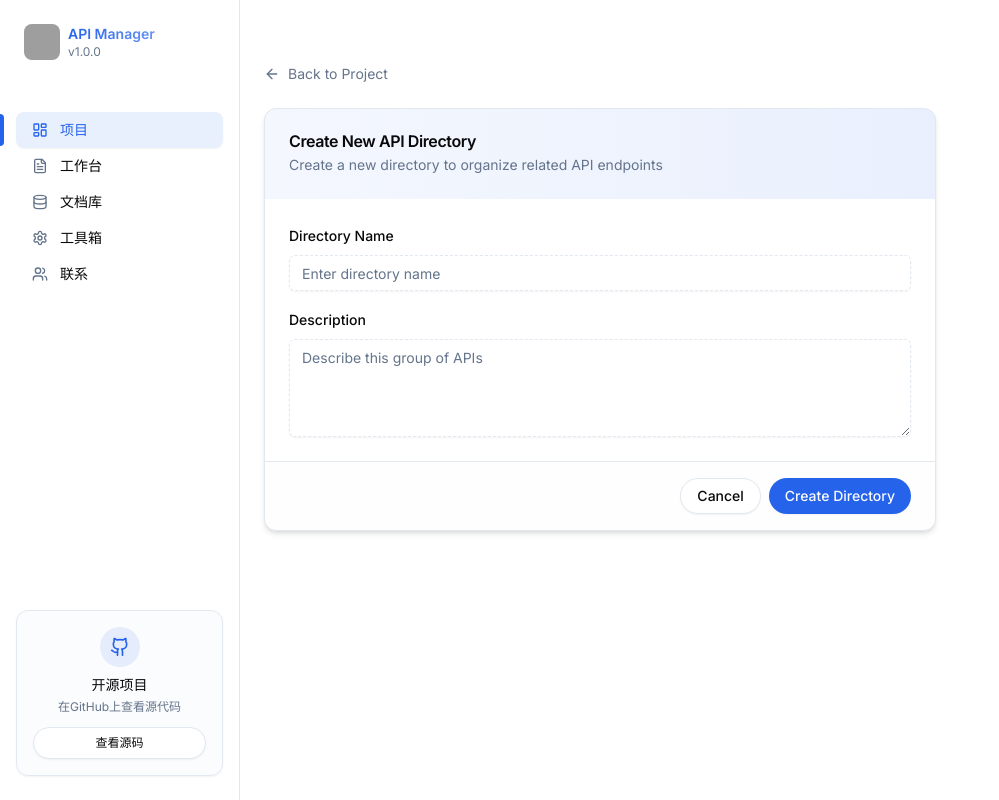
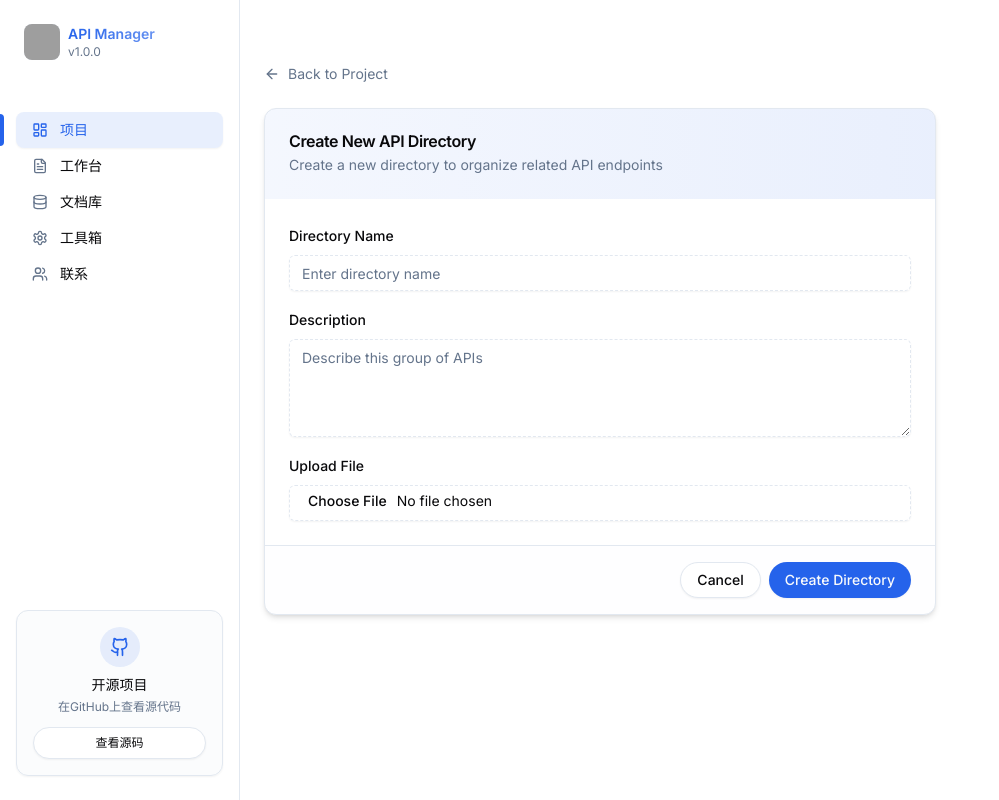
Before and after one commit to hongchaoqun/fast-ai-test, a Next.js app: page /projects/1/directories/new in a window 1280 px wide. Shown: the whole page, without its empty margins (0-999 px from the left). Built offline with nearby package versions, Linux system fonts and the light colour scheme; sample sign-in values are in the browser's storage; grey boxes are pictures that could not be loaded.

Commit message:
fix: 文件上传

```diff
--- a/app/(root)/projects/[projectId]/directories/new/page.tsx
+++ b/app/(root)/projects/[projectId]/directories/new/page.tsx
@@ -11,19 +11,48 @@ import { ArrowLeft } from "lucide-react"
 import Link from "next/link"
 import { useRouter } from "next/navigation"
 import { useState } from "react"
+import FileUpload from "@/components/file-upload"
+import axios from "axios"; // 引入 axios 用于发送请求
 
 export default function NewDirectoryPage({ params }: { params: { projectId: string } }) {
   const router = useRouter()
   const [name, setName] = useState("")
   const [description, setDescription] = useState("")
+  const [file, setFile] = useState<File | null>(null) // 新增文件状态
+  const [filePath, setFilePath] = useState("") // 新增文件路径状态
+
+  const PATH_VARIABLE = process.env.NEXT_PUBLIC_API_URL;
+
+  // 处理文件上传逻辑
+  const handleFileUpload = async (file: File) => {
+    const formData = new FormData();
+    formData.append("file", file);
+    formData.append("path", file.name); // 添加文件路径参数
+
+    try {
+      const response = await axios.post(`${PATH_VARIABLE}/infra/file/upload`, formData, {
+        headers: {
+          "Content-Type": "multipart/form-data",
+        },
+      });
+
+      if (response.status === 200) {
+        console.log("File uploaded successfully:", response.data);
+        setFilePath(response.data.data); // 设置文件路径
+      } else {
+        console.error("File upload failed:", response.data);
+      }
+    } catch (error) {
+      console.error("Error during file upload:", error);
+    }
+  };
 
   const handleSubmit = (e: React.FormEvent) => {
     e.preventDefault()
     // In a real app, this would save to a database
     console.log("Creating directory:", { name, description })
 
-    // Redirect back to the project page
-    router.push(`/projects/${params.projectId}`)
+    console.log("File path:", filePath); // 打印文件路径
   }
 
   return (
@@ -65,6 +94,8 @@ export default function NewDirectoryPage({ params }: { params: { projectId: stri
                 className="border-dashed focus:border-solid"
               />
             </div>
+            {/* 新增文件上传组件 */}
+            <FileUpload onFileChange={handleFileUpload} />
           </CardContent>
           <CardFooter className="flex justify-end space-x-2 border-t bg-muted/10 py-4">
             <Link href={`/projects/${params.projectId}`}>
--- a/app/(root)/projects/[projectId]/page.tsx
+++ b/app/(root)/projects/[projectId]/page.tsx
@@ -11,38 +11,38 @@ export default function ProjectPage({ params }: { params: { projectId: string }
   const projectId  = params.projectId;
 
   const directories: DirectoryData[] = [
-    {
-      id: "1",
-      name: "Authentication",
-      description: "User authentication endpoints",
-      apis: [
-        { id: "1", name: "Login", method: "POST", path: "/api/auth/login" },
-        { id: "2", name: "Register", method: "POST", path: "/api/auth/register" },
-        { id: "3", name: "Refresh Token", method: "POST", path: "/api/auth/refresh" },
-      ],
-    },
-    {
-      id: "2",
-      name: "Products",
-      description: "Product management endpoints",
-      apis: [
-        { id: "4", name: "Get All Products", method: "GET", path: "/api/products" },
-        { id: "5", name: "Get Product", method: "GET", path: "/api/products/{id}" },
-        { id: "6", name: "Create Product", method: "POST", path: "/api/products" },
-        { id: "7", name: "Update Product", method: "PUT", path: "/api/products/{id}" },
-        { id: "8", name: "Delete Product", method: "DELETE", path: "/api/products/{id}" },
-      ],
-    },
-    {
-      id: "3",
-      name: "Orders",
-      description: "Order processing endpoints",
-      apis: [
-        { id: "9", name: "Get Orders", method: "GET", path: "/api/orders" },
-        { id: "10", name: "Create Order", method: "POST", path: "/api/orders" },
-        { id: "11", name: "Get Order Status", method: "GET", path: "/api/orders/{id}/status" },
-      ],
-    },
+    // {
+    //   id: "1",
+    //   name: "Authentication",
+    //   description: "User authentication endpoints",
+    //   apis: [
+    //     { id: "1", name: "Login", method: "POST", path: "/api/auth/login" },
+    //     { id: "2", name: "Register", method: "POST", path: "/api/auth/register" },
+    //     { id: "3", name: "Refresh Token", method: "POST", path: "/api/auth/refresh" },
+    //   ],
+    // },
+    // {
+    //   id: "2",
+    //   name: "Products",
+    //   description: "Product management endpoints",
+    //   apis: [
+    //     { id: "4", name: "Get All Products", method: "GET", path: "/api/products" },
+    //     { id: "5", name: "Get Product", method: "GET", path: "/api/products/{id}" },
+    //     { id: "6", name: "Create Product", method: "POST", path: "/api/products" },
+    //     { id: "7", name: "Update Product", method: "PUT", path: "/api/products/{id}" },
+    //     { id: "8", name: "Delete Product", method: "DELETE", path: "/api/products/{id}" },
+    //   ],
+    // },
+    // {
+    //   id: "3",
+    //   name: "Orders",
+    //   description: "Order processing endpoints",
+    //   apis: [
+    //     { id: "9", name: "Get Orders", method: "GET", path: "/api/orders" },
+    //     { id: "10", name: "Create Order", method: "POST", path: "/api/orders" },
+    //     { id: "11", name: "Get Order Status", method: "GET", path: "/api/orders/{id}/status" },
+    //   ],
+    // },
   ]
 
   return (
--- /dev/null
+++ b/components/file-upload.tsx
@@ -0,0 +1,31 @@
+// FileUpload.tsx
+import React from "react";
+import { Label } from "@/components/ui/label";
+import { Input } from "@/components/ui/input";
+
+interface FileUploadProps {
+  onFileChange: (file: File) => void; // 修改为直接处理文件上传
+}
+
+const FileUpload: React.FC<FileUploadProps> = ({ onFileChange }) => {
+  const handleFileChange = (e: React.ChangeEvent<HTMLInputElement>) => {
+    const file = e.target.files ? e.target.files[0] : null;
+    if (file) {
+      onFileChange(file); // 直接调用上传逻辑
+    }
+  };
+
+  return (
+    <div className="space-y-2">
+      <Label htmlFor="file">Upload File</Label>
+      <Input
+        id="file"
+        type="file"
+        onChange={handleFileChange}
+        className="border-dashed focus:border-solid"
+      />
+    </div>
+  );
+};
+
+export default FileUpload;
--- a/lib/types.ts
+++ b/lib/types.ts
@@ -17,5 +17,6 @@ export interface ProjectData {
     id: string
     name: string
     description: string
-    apis: ApiData[]
+    apis: ApiData[],
+    filePath: string
   }
--- a/package.json
+++ b/package.json
@@ -19,6 +19,7 @@
     "@radix-ui/react-switch": "^1.1.3",
     "@radix-ui/react-tabs": "^1.1.3",
     "@xyflow/react": "^12.4.4",
+    "axios": "^1.8.4",
     "class-variance-authority": "^0.7.1",
     "clsx": "^2.1.1",
     "dotenv": "^16.4.7",
```
Also changed, not shown: 1 other file (tests, documents, lock files or other folders).
